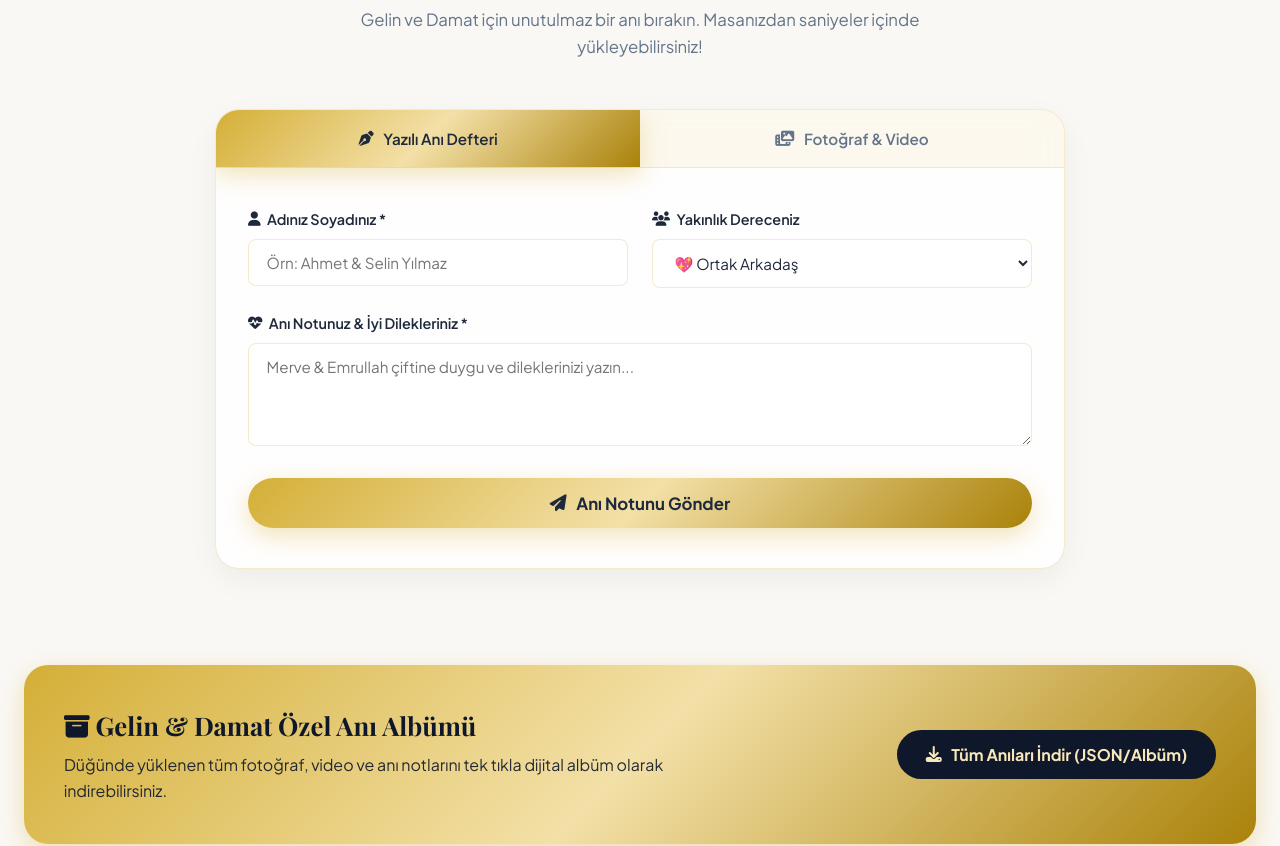
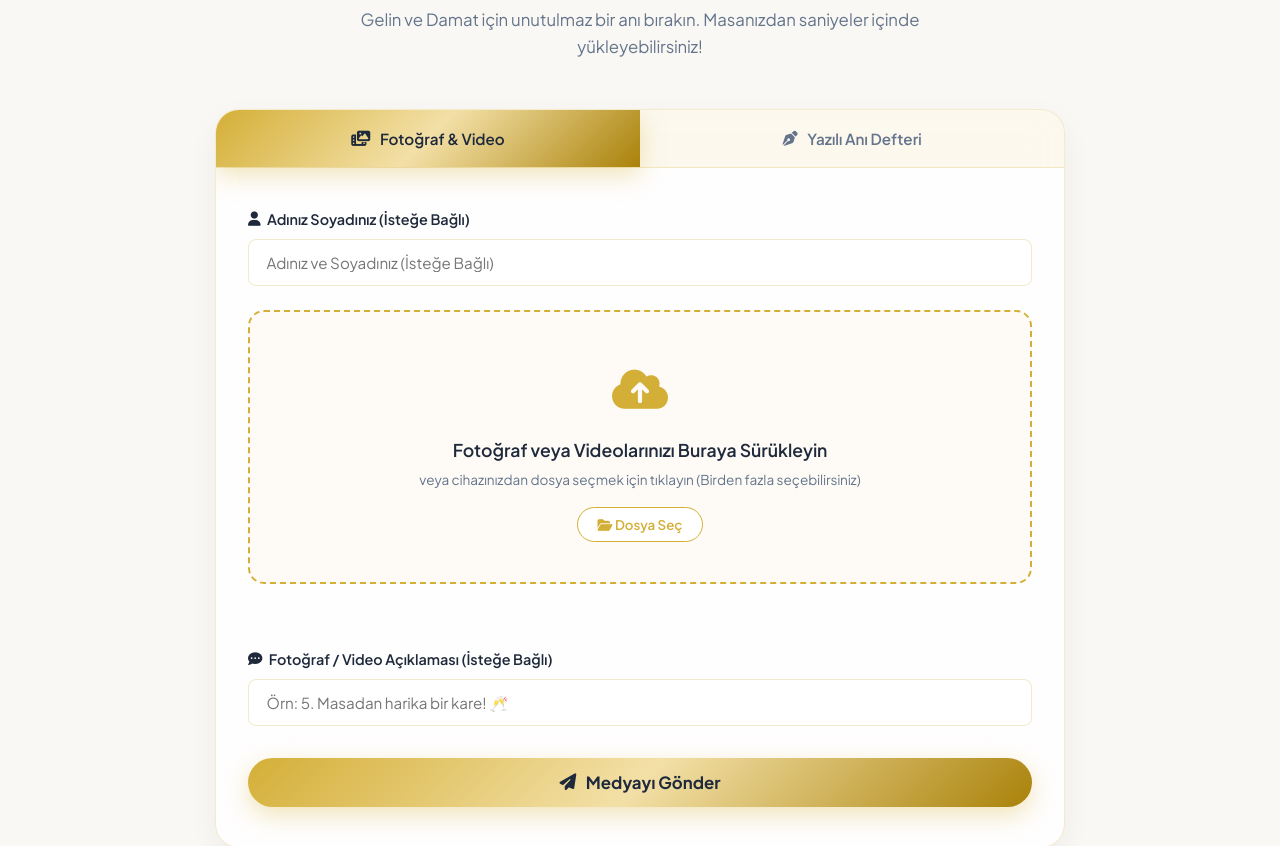
Before and after one commit to AlihanCelik/merve_emrullah, a plain HTML site: page index.html in a window 1280 px wide. Shown: the part 1100-1946 px from the top of the page. Drawn offline with nearby package versions, Linux system fonts and the light colour scheme; a script that the page names is missing; a web font is replaced by a local one.

Commit message:
Make Fotoğraf & Video the default active tab on upload section

```diff
--- a/index.html
+++ b/index.html
@@ -114,46 +114,16 @@
             <div class="upload-card-wrapper">
                 <!-- Upload Tabs Header -->
                 <div class="upload-tabs">
-                    <button class="upload-tab-btn active" data-tab="tab-wish">
+                    <button class="upload-tab-btn active" data-tab="tab-media">
+                        <i class="fa-solid fa-photo-film"></i> <span>Fotoğraf & Video</span>
+                    </button>
+                    <button class="upload-tab-btn" data-tab="tab-wish">
                         <i class="fa-solid fa-pen-nib"></i> <span>Yazılı Anı Defteri</span>
-                    </button>
-                    <button class="upload-tab-btn" data-tab="tab-media">
-                        <i class="fa-solid fa-photo-film"></i> <span>Fotoğraf & Video</span>
                     </button>
                 </div>
 
-                <!-- Tab 1: Written Guestbook Wish -->
-                <div class="upload-tab-content active" id="tab-wish">
-                    <form id="formWish" class="upload-form">
-                        <div class="form-grid">
-                            <div class="form-group">
-                                <label for="wishName"><i class="fa-solid fa-user"></i> Adınız Soyadınız *</label>
-                                <input type="text" id="wishName" placeholder="Örn: Ahmet & Selin Yılmaz" required>
-                            </div>
-                            <div class="form-group">
-                                <label for="wishSide"><i class="fa-solid fa-users"></i> Yakınlık Dereceniz</label>
-                                <select id="wishSide">
-                                    <option value="Gelin Tarafı">👰 Gelin Tarafı</option>
-                                    <option value="Damat Tarafı">🤵 Damat Tarafı</option>
-                                    <option value="Ortak Arkadaş" selected>💖 Ortak Arkadaş</option>
-                                    <option value="Aile">👨‍👩‍👧‍👦 Aile & Akraba</option>
-                                </select>
-                            </div>
-                        </div>
-
-                        <div class="form-group">
-                            <label for="wishMessage"><i class="fa-solid fa-heart-pulse"></i> Anı Notunuz & İyi Dilekleriniz *</label>
-                            <textarea id="wishMessage" rows="4" placeholder="Merve & Emrullah çiftine duygu ve dileklerinizi yazın..." required></textarea>
-                        </div>
-
-                        <button type="submit" class="btn-submit-gold">
-                            <i class="fa-solid fa-paper-plane"></i> Anı Notunu Gönder
-                        </button>
-                    </form>
-                </div>
-
-                <!-- Tab 2: Photo & Video Upload -->
-                <div class="upload-tab-content" id="tab-media">
+                <!-- Tab 1: Photo & Video Upload -->
+                <div class="upload-tab-content active" id="tab-media">
                     <form id="formMedia" class="upload-form">
                         <div class="form-group">
                             <label for="mediaName"><i class="fa-solid fa-user"></i> Adınız Soyadınız (İsteğe Bağlı)</label>
@@ -183,6 +153,36 @@
 
                         <button type="submit" class="btn-submit-gold" id="btnSubmitMedia">
                             <i class="fa-solid fa-paper-plane"></i> Medyayı Gönder
+                        </button>
+                    </form>
+                </div>
+
+                <!-- Tab 2: Written Guestbook Wish -->
+                <div class="upload-tab-content" id="tab-wish">
+                    <form id="formWish" class="upload-form">
+                        <div class="form-grid">
+                            <div class="form-group">
+                                <label for="wishName"><i class="fa-solid fa-user"></i> Adınız Soyadınız *</label>
+                                <input type="text" id="wishName" placeholder="Örn: Ahmet & Selin Yılmaz" required>
+                            </div>
+                            <div class="form-group">
+                                <label for="wishSide"><i class="fa-solid fa-users"></i> Yakınlık Dereceniz</label>
+                                <select id="wishSide">
+                                    <option value="Gelin Tarafı">👰 Gelin Tarafı</option>
+                                    <option value="Damat Tarafı">🤵 Damat Tarafı</option>
+                                    <option value="Ortak Arkadaş" selected>💖 Ortak Arkadaş</option>
+                                    <option value="Aile">👨‍👩‍👧‍👦 Aile & Akraba</option>
+                                </select>
+                            </div>
+                        </div>
+
+                        <div class="form-group">
+                            <label for="wishMessage"><i class="fa-solid fa-heart-pulse"></i> Anı Notunuz & İyi Dilekleriniz *</label>
+                            <textarea id="wishMessage" rows="4" placeholder="Merve & Emrullah çiftine duygu ve dileklerinizi yazın..." required></textarea>
+                        </div>
+
+                        <button type="submit" class="btn-submit-gold">
+                            <i class="fa-solid fa-paper-plane"></i> Anı Notunu Gönder
                         </button>
                     </form>
                 </div>
```
